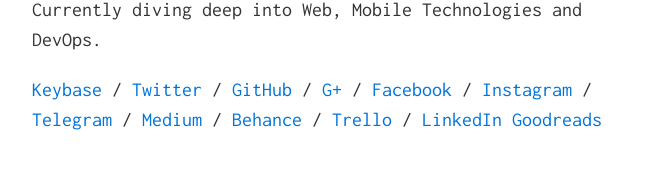
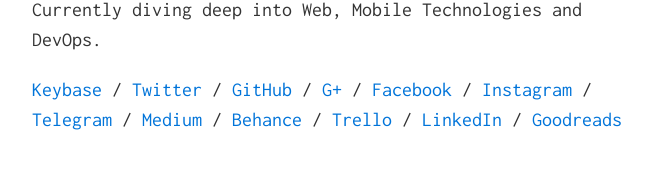
Before and after one commit to 13D94/13d94.github.io, a Jekyll site: the page built from index.md, in a window 1280 px wide. Shown: the part 275-444 px from the top of the page, without its empty margins (308-960 px from the left). Built offline with Jekyll 4.4.1, drawn with Linux system fonts in a browser that asks for light colours.

```diff
--- a/index.md
+++ b/index.md
@@ -6,4 +6,4 @@ A <b>self-taught</b>, Love <b>Building</b> and <b>Breaking</b> things.
 
 Currently diving deep into Web, Mobile Technologies and DevOps.
 
-[Keybase](https://keybase.io/pratheekhegde) / [Twitter](https://twitter.com/pratheekhegde) / [GitHub](https://github.com/pratheekhegde) / [G+](https://plus.google.com/+PratheekHegde) / [Facebook](https://facebook.com/pratheek.hegde) / [Instagram](https://www.instagram.com/pratheek_hegde/) / [Telegram](https://telegram.me/pratheekhegde) / [Medium](https://medium.com/@pratheekhegde) / [Behance](https://www.behance.net/pratheekhegde) / [Trello](https://trello.com/b/TxfqA1dI/my-bucket-list) / [LinkedIn](https://www.linkedin.com/in/pratheekhegde) [Goodreads](https://www.goodreads.com/pratheekhegde)
+[Keybase](https://keybase.io/pratheekhegde) / [Twitter](https://twitter.com/pratheekhegde) / [GitHub](https://github.com/pratheekhegde) / [G+](https://plus.google.com/+PratheekHegde) / [Facebook](https://facebook.com/pratheek.hegde) / [Instagram](https://www.instagram.com/pratheek_hegde/) / [Telegram](https://telegram.me/pratheekhegde) / [Medium](https://medium.com/@pratheekhegde) / [Behance](https://www.behance.net/pratheekhegde) / [Trello](https://trello.com/b/TxfqA1dI/my-bucket-list) / [LinkedIn](https://www.linkedin.com/in/pratheekhegde) / [Goodreads](https://www.goodreads.com/pratheekhegde)
```
